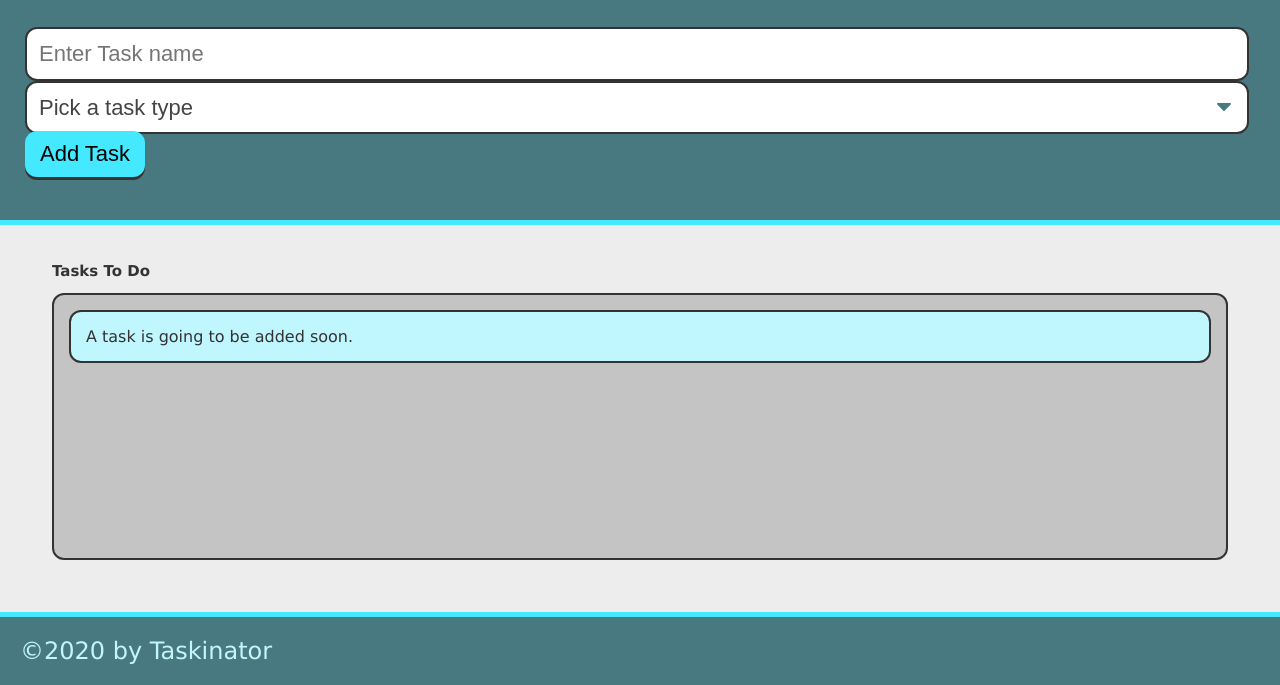
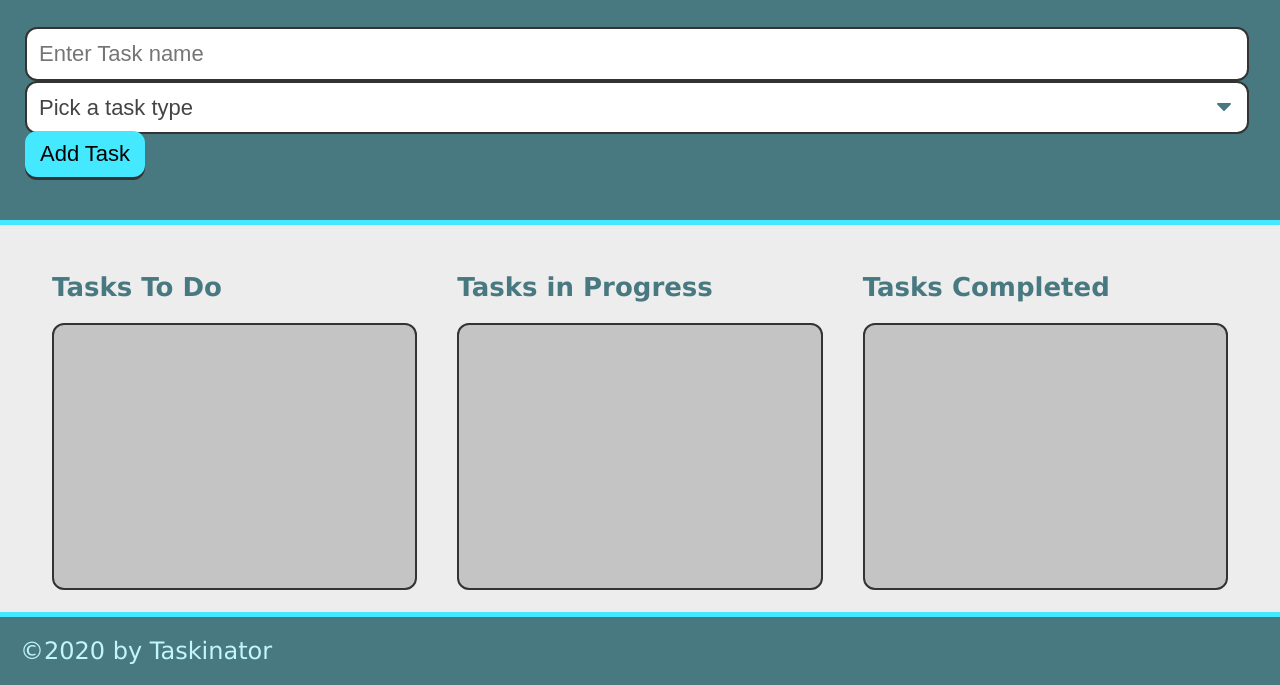
Before and after one commit to ns8279/taskinator, a plain HTML site: page index.html in a window 1280 px wide. Shown: the part 115-800 px from the top of the page. Drawn offline with Linux system fonts and the light colour scheme.

Commit message:
adding the HTML content for task progress and tasks completed

```diff
--- a/assets/js/script.js
+++ b/assets/js/script.js
@@ -1,3 +1,5 @@
+
+var taskIdCounter = 0;
 var formEl = document.querySelector("#task-form");
 var taskToDoEl = document.querySelector("#tasks-to-do");
 
@@ -34,6 +36,9 @@ var createTaskEl = function(taskDataObj) {
     var listItemEl = document.createElement("li");
     listItemEl.className = "task-item";
 
+    //Create unique id for the list items
+
+
     //create div to hold task and add to list item
     var taskInfoEl = document.createElement("div");
     //give it a class name
--- a/index.html
+++ b/index.html
@@ -28,12 +28,27 @@
 
    <!--Main Section-->
    <main class ="page-content">
+       <!--To do tasks-->
        <section class = "task-list-wrapper">
-           <h2 class = "list-tile">Tasks To Do</h2>
+           <h2 class = "list-title">Tasks To Do</h2>
            <ul class = "task-list" id = "tasks-to-do">
-               <li class ="task-item">
-                   A task is going to be added soon.
-               </li>
+
+           </ul>
+       </section>
+
+       <!-- Tasks in Progress-->
+       <section class = "task-list-wrapper">
+           <h2 class = "list-title">Tasks in Progress</h2>
+           <ul class = "task-list" id = "tasks-in-progress">
+
+           </ul>
+       </section>
+
+       <!-- Tasks Completed-->
+       <section class = "task-list-wrapper">
+           <h2 class = "list-title">Tasks Completed</h2>
+           <ul class = "task-list" id = "tasks-completed">
+
            </ul>
        </section>
     </main>
```
